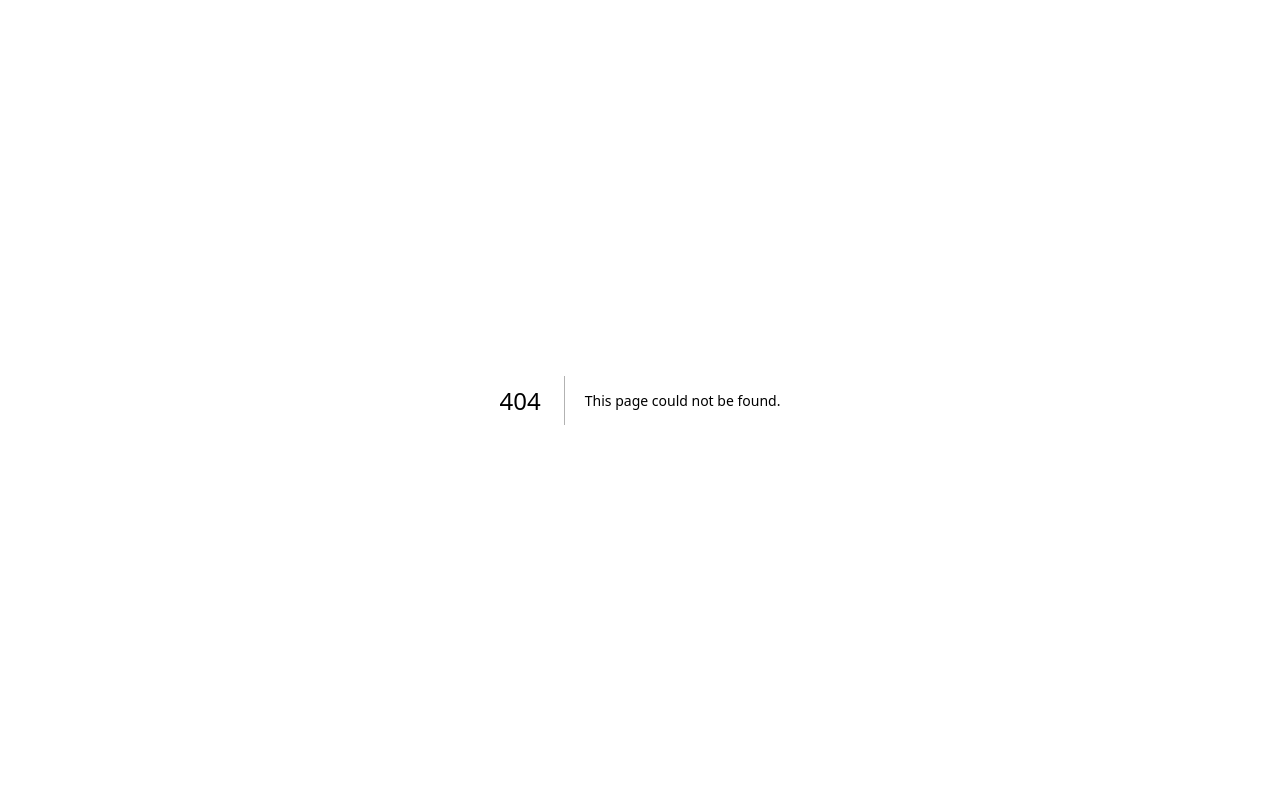
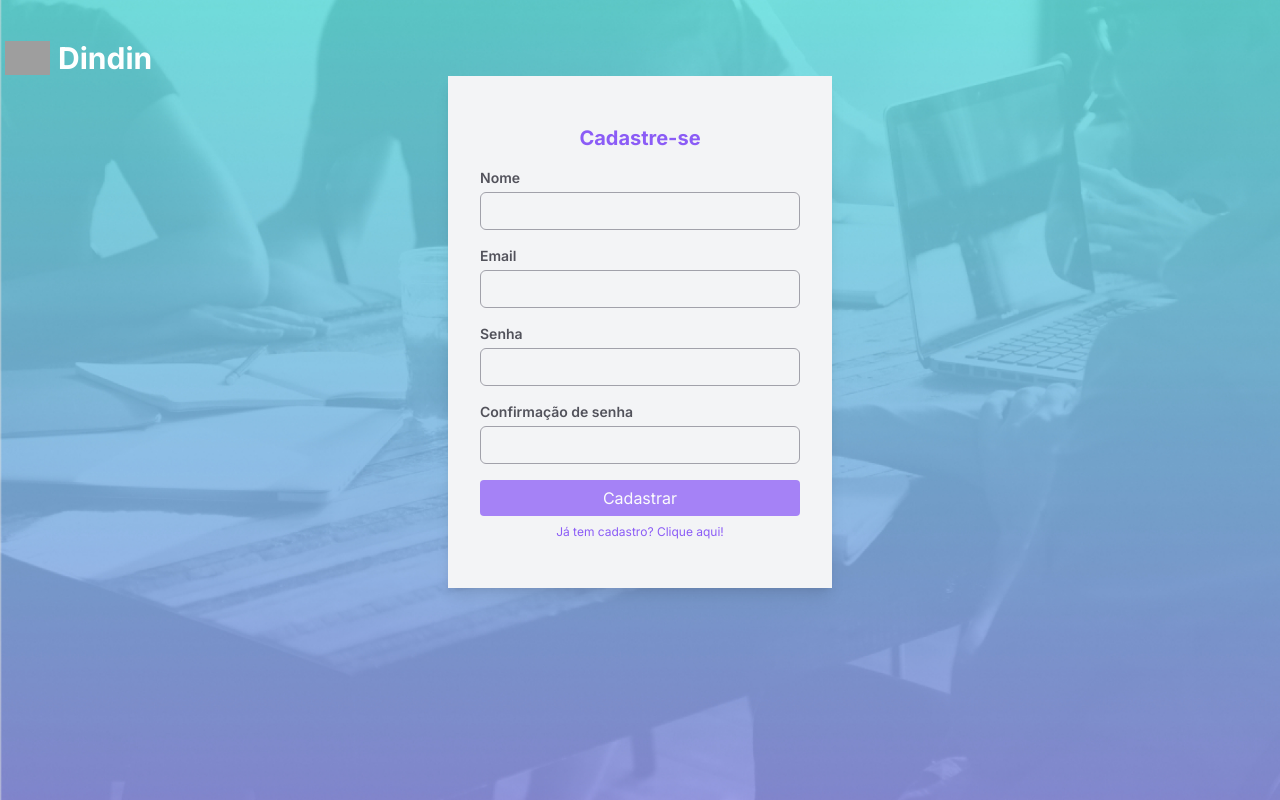
Before and after one commit to HandsOnMarcaJa/dindin-front, a Next.js app: page /register in a window 1280 px wide. Before the commit this address had no page. Built offline with nearby package versions, Linux system fonts and the light colour scheme; grey boxes are pictures that could not be loaded.

Commit message:
feat: create register page

```diff
--- /dev/null
+++ b/src/app/register/components/RegisterForm.tsx
@@ -0,0 +1,76 @@
+"use client"
+import { Button } from "@/components/Button";
+import { Input } from "../../../components/Input";
+import Link from "next/link";
+import { useForm } from "react-hook-form";
+import { z } from "zod";
+import { zodResolver } from "@hookform/resolvers/zod";
+
+const registerFormSchema = z.object({
+  name: z.string().min(2).max(60),
+  email: z.string().email(),
+  password: z.string().min(6),
+  confirmPassword: z.string().min(6),
+})
+
+type RegisterFormData = z.infer<typeof registerFormSchema>
+
+export function RegisterForm() {
+  const {
+    register,
+    handleSubmit,
+    formState: { errors, isSubmitting, isDirty },
+    setError
+  } = useForm<RegisterFormData>({
+    resolver: zodResolver(registerFormSchema)
+  })
+
+  async function handleRegister(data: RegisterFormData) {
+    if (data.password !== data.confirmPassword) {
+      setError('confirmPassword', { message: "As senhas devem ser iguais!" })
+      setError('password', { message: "As senhas devem ser iguais!" })
+      return
+    }
+
+    console.log(data)
+  }
+
+  return (
+    <form
+      className="flex flex-col gap-4 bg-gray-100 p-6 px-8 w-full max-w-sm mx-auto shadow-lg"
+      onSubmit={handleSubmit(handleRegister)}
+    >
+      <span className="text-xl text-center text-violet-500 font-bold mt-6">Cadastre-se</span>
+
+      <Input
+        label="Nome"
+        error={errors.name?.message}
+        {...register("name")}
+      />
+
+      <Input
+        label="Email"
+        error={errors.email?.message}
+        {...register("email")}
+      />
+
+      <Input
+        label="Senha"
+        error={errors.password?.message}
+        {...register("password")}
+      />
+
+      <Input
+        label="Confirmação de senha"
+        error={errors.confirmPassword?.message}
+        {...register("confirmPassword")}
+      />
+
+      <Button text="Cadastrar" type="submit" disabled={!isDirty || isSubmitting} />
+
+      <Link className="text-center mb-6 text-xs text-violet-500 -mt-2" href="/login">
+        Já tem cadastro? Clique aqui!
+      </Link>
+    </form>
+  )
+}
--- /dev/null
+++ b/src/app/register/page.tsx
@@ -0,0 +1,16 @@
+import { Background } from "@/components/Background";
+import { Logo } from "@/components/Logo";
+import { RegisterForm } from "./components/RegisterForm";
+
+export default function RegisterPage() {
+  return (
+    <main className="flex relative h-screen w-full flex-col">
+      <Background />
+
+      <div className="w-full h-full max-w-[1270px] mx-auto pt-10 flex flex-col">
+        <Logo />
+        <RegisterForm />
+      </div>
+    </main>
+  )
+}
```
